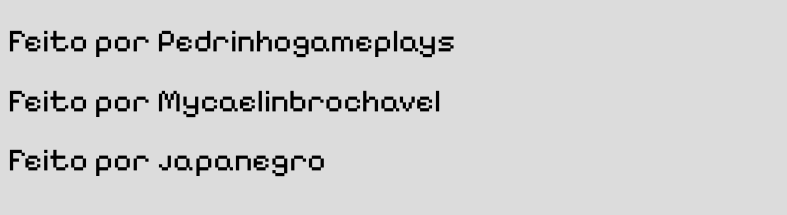
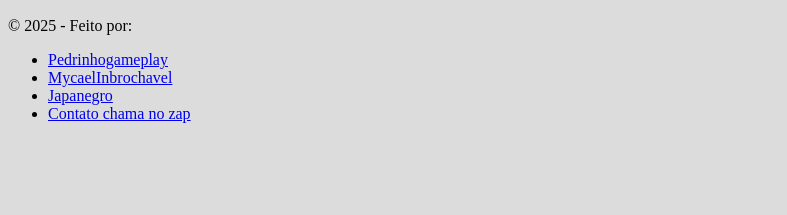
Before and after one commit to pedrinhogameplays69/Aula-pens.computa, a plain HTML site: page index.html in a window 1280 px wide. Shown: the part 299-514 px from the top of the page, without its empty margins (0-787 px from the left). Drawn offline with Linux system fonts and the light colour scheme.

Commit message:
asdasdasd

```diff
--- a/index.html
+++ b/index.html
@@ -18,9 +18,13 @@
 
 </body>
 <footer>
-<h1 class="fodase" >Feito por Pedrinhogameplays </h1>
-<h1 class="fodase" >Feito por Mycaelinbrochavel </h1>
-<h1 class="fodase" >Feito por japanegro </h1>
-
-</footer>
+	<p>&copy; 2025 - Feito por: </p>
+	<nav>
+		<ul>
+			<li><a href="#">Pedrinhogameplay</a></li>
+			<li><a href="#">MycaelInbrochavel</a></li>
+			<li><a href="#">Japanegro</a></li>
+			<li><a href="#">Contato chama no zap</a></li>
+		</ul>
+	</nav>
 </html>
```
